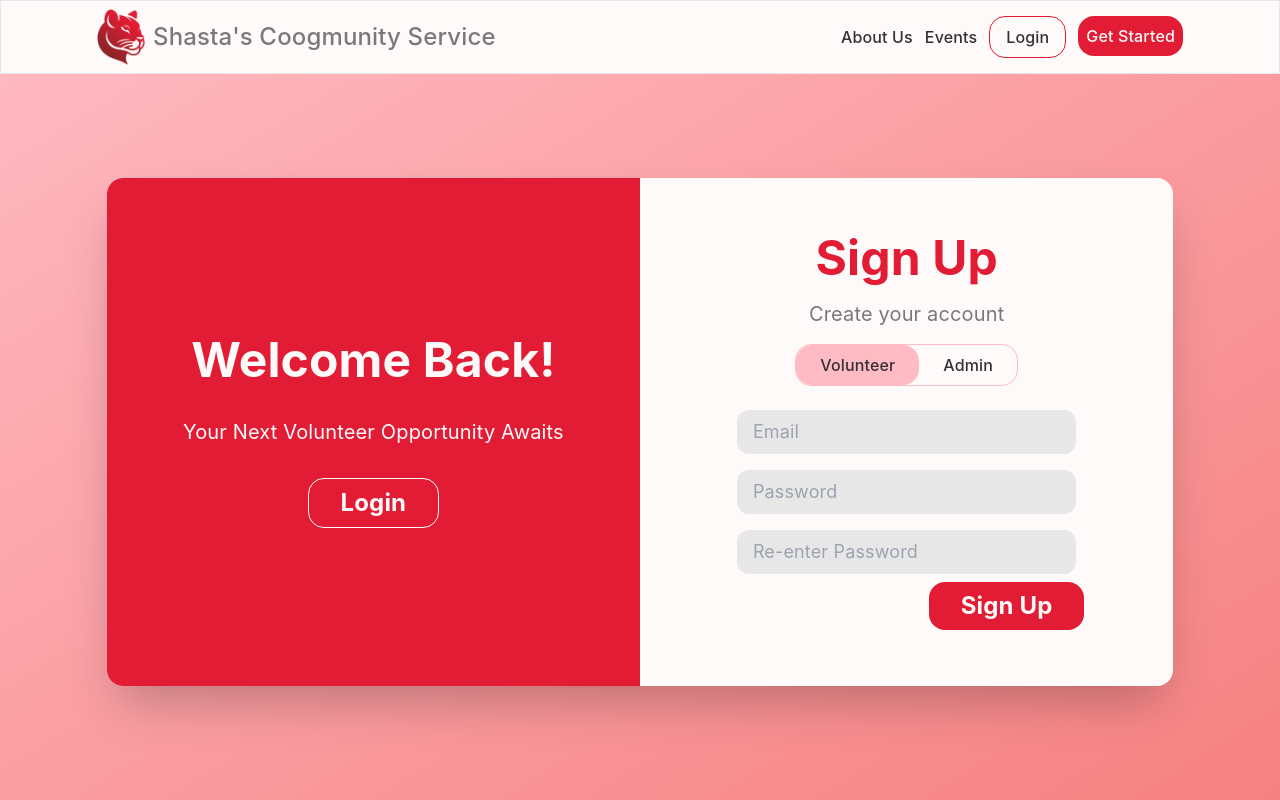
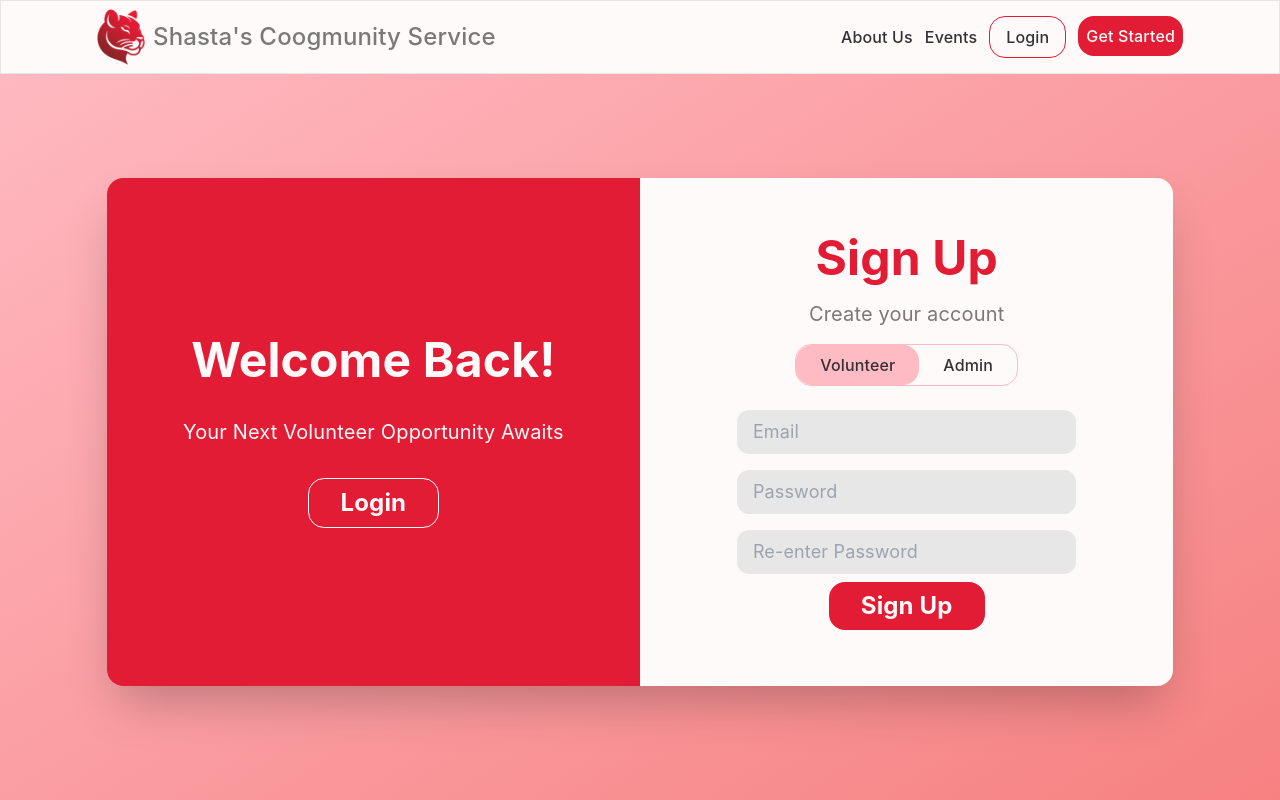
Before and after one commit to angieluvss/volunteer-fullstack, a React (Create React App) app in the folder frontend/: page /register in a window 1280 px wide. Built offline with nearby package versions, Linux system fonts and the light colour scheme.

Commit message:
Centered "Sign Up" button

```diff
--- a/frontend/src/pages/Register.jsx
+++ b/frontend/src/pages/Register.jsx
@@ -118,7 +118,7 @@ const handleSubmit = async (e) => {
               className='m-2 bg-light_gray py-2 px-4 rounded-xl'
               required
             />
-            <button type="submit" className='btn static text-2xl font-bold bg-shasta_red text-snow rounded-2xl py-2 px-8 ml-auto hover:bg-gradient-to-r from-shasta_red to-persian_plum'>Sign Up</button>
+            <button type="submit" className='btn static text-2xl font-bold bg-shasta_red text-snow rounded-2xl py-2 px-8 mx-auto hover:bg-gradient-to-r from-shasta_red to-persian_plum'>Sign Up</button>
           </form>
 
         </div>
```
